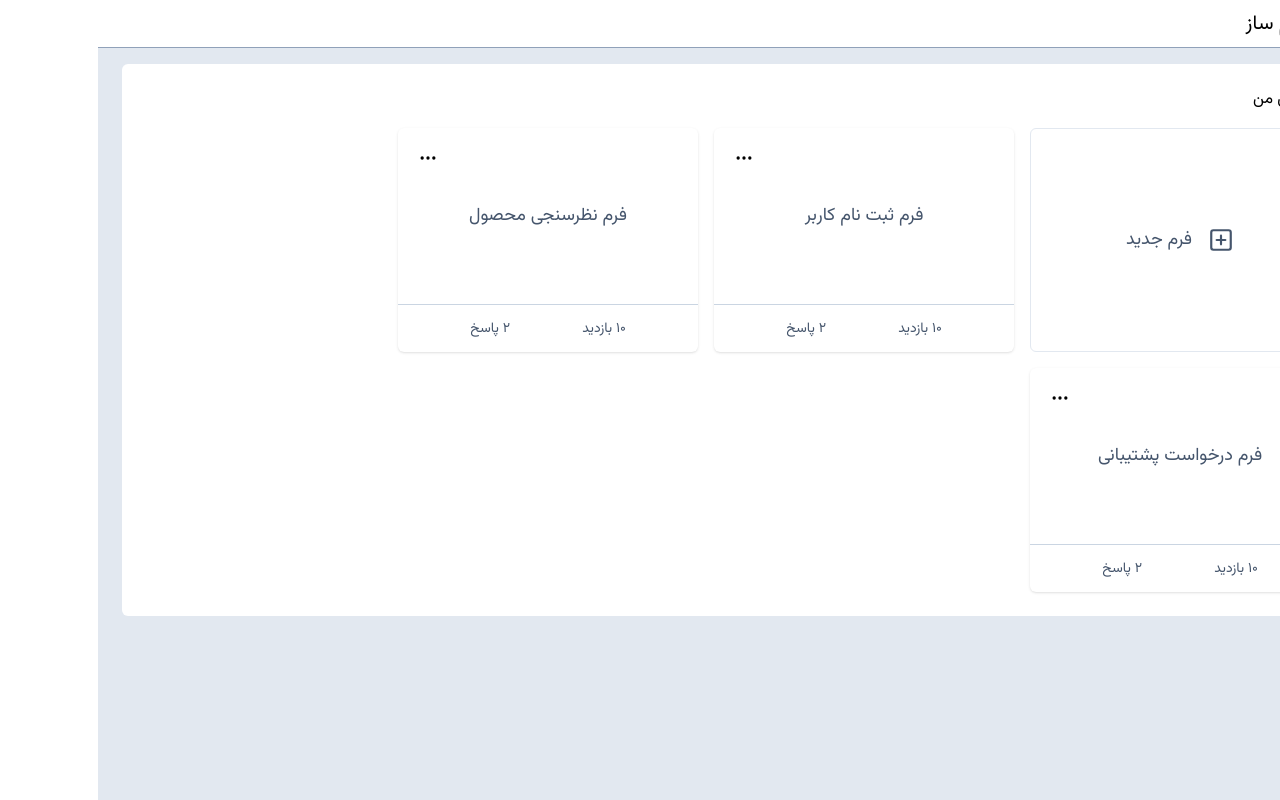
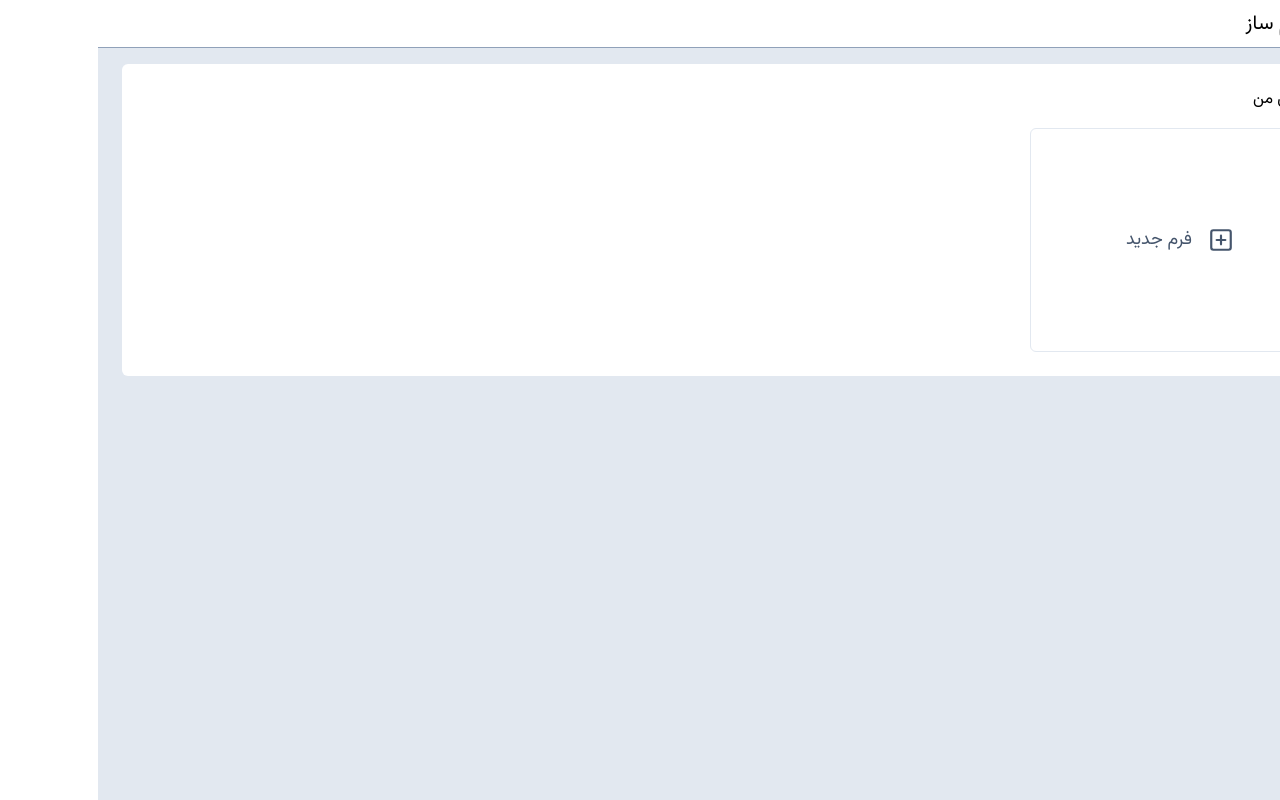
Before and after one commit to mohammadali-yazdani/vue-form-builder, a Vue app: page / in a window 1280 px wide. Built offline with nearby package versions, Linux system fonts and the light colour scheme.

Commit message:
chore: remove test data

```diff
--- a/src/stores/forms.js
+++ b/src/stores/forms.js
@@ -1,5 +1,4 @@
 import { defineStore } from "pinia";
-import formData from "@/data/forms.json";
 import { useLocalStorage } from "@vueuse/core";
 import { useToast } from "vue-toastification";
 
@@ -8,7 +7,7 @@ const toast = useToast();
 export const useFormSore = defineStore("form", {
   state: () => {
     return {
-      forms: useLocalStorage("pinia/forms", [...formData.forms]),
+      forms: useLocalStorage("pinia/forms", []),
     };
   },
 
```
